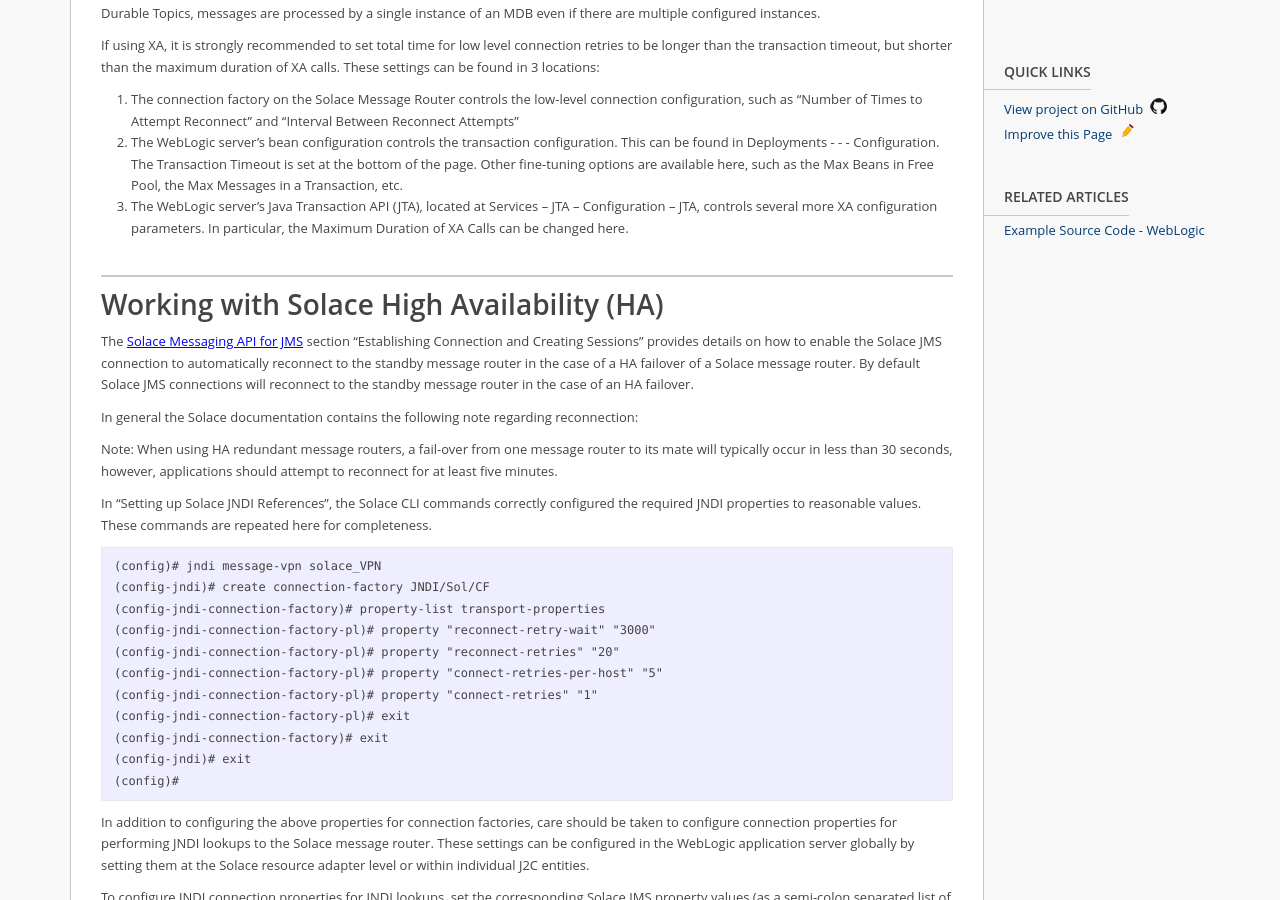
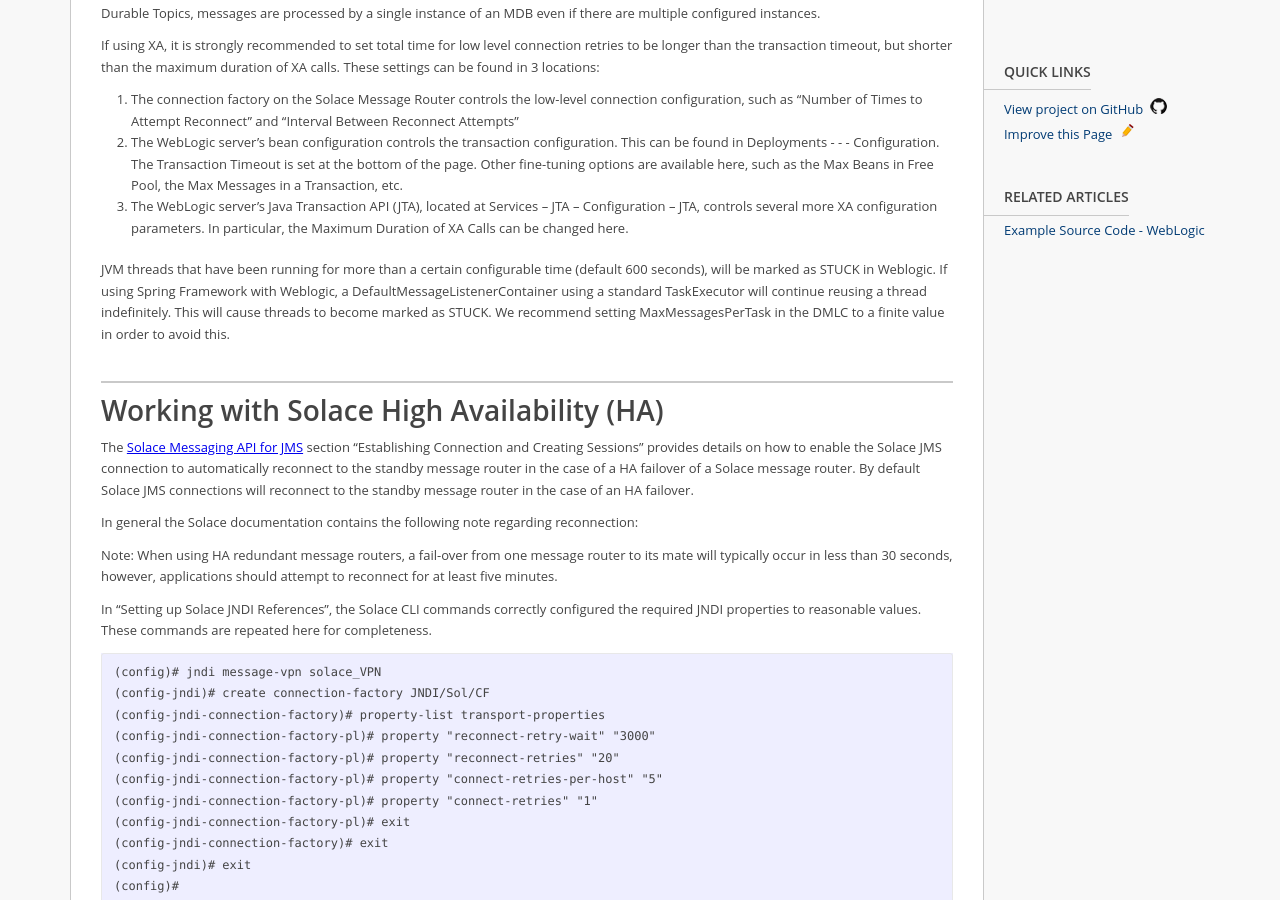
Before and after one commit to SolaceLabs/solace-integration-guides, a Jekyll site: the page built from docs/_guides/weblogic-app-server.md, in a window 1280 px wide and 900 px high, scrolled down 27634 px. Built offline with Jekyll 4.4.1, drawn with Linux system fonts in a browser that asks for light colours.

Commit message:
Update to Weblogic Integration Guide (#20)
Added a statement to Performance Considerations to address a known issue involving Spring with Weblogic.

```diff
--- a/docs/_guides/weblogic-app-server.md
+++ b/docs/_guides/weblogic-app-server.md
@@ -761,6 +761,8 @@
 2. The WebLogic server’s bean configuration controls the transaction configuration.  This can be found in Deployments - <application name> - <bean name> - Configuration.  The Transaction Timeout is set at the bottom of the page. Other fine-tuning options are available here, such as the Max Beans in Free Pool, the Max Messages in a Transaction, etc.
 3. The WebLogic server’s Java Transaction API (JTA), located at Services – JTA – Configuration – JTA, controls several more XA configuration parameters.  In particular, the Maximum Duration of XA Calls can be changed here.
 
+JVM threads that have been running for more than a certain configurable time (default 600 seconds), will be marked as STUCK in Weblogic. If using Spring Framework with Weblogic, a DefaultMessageListenerContainer using a standard TaskExecutor will continue reusing a thread indefinitely. This will cause threads to become marked as STUCK. We recommend setting MaxMessagesPerTask in the DMLC to a finite value in order to avoid this.
+
 ## Working with Solace High Availability (HA)
 
 The [Solace Messaging API for JMS]({{ site.links-docs-jms }}){:target="_top"} section “Establishing Connection and Creating Sessions” provides details on how to enable the Solace JMS connection to automatically reconnect to the standby message router in the case of a HA failover of a Solace message router. By default Solace JMS connections will reconnect to the standby message router in the case of an HA failover.
```
